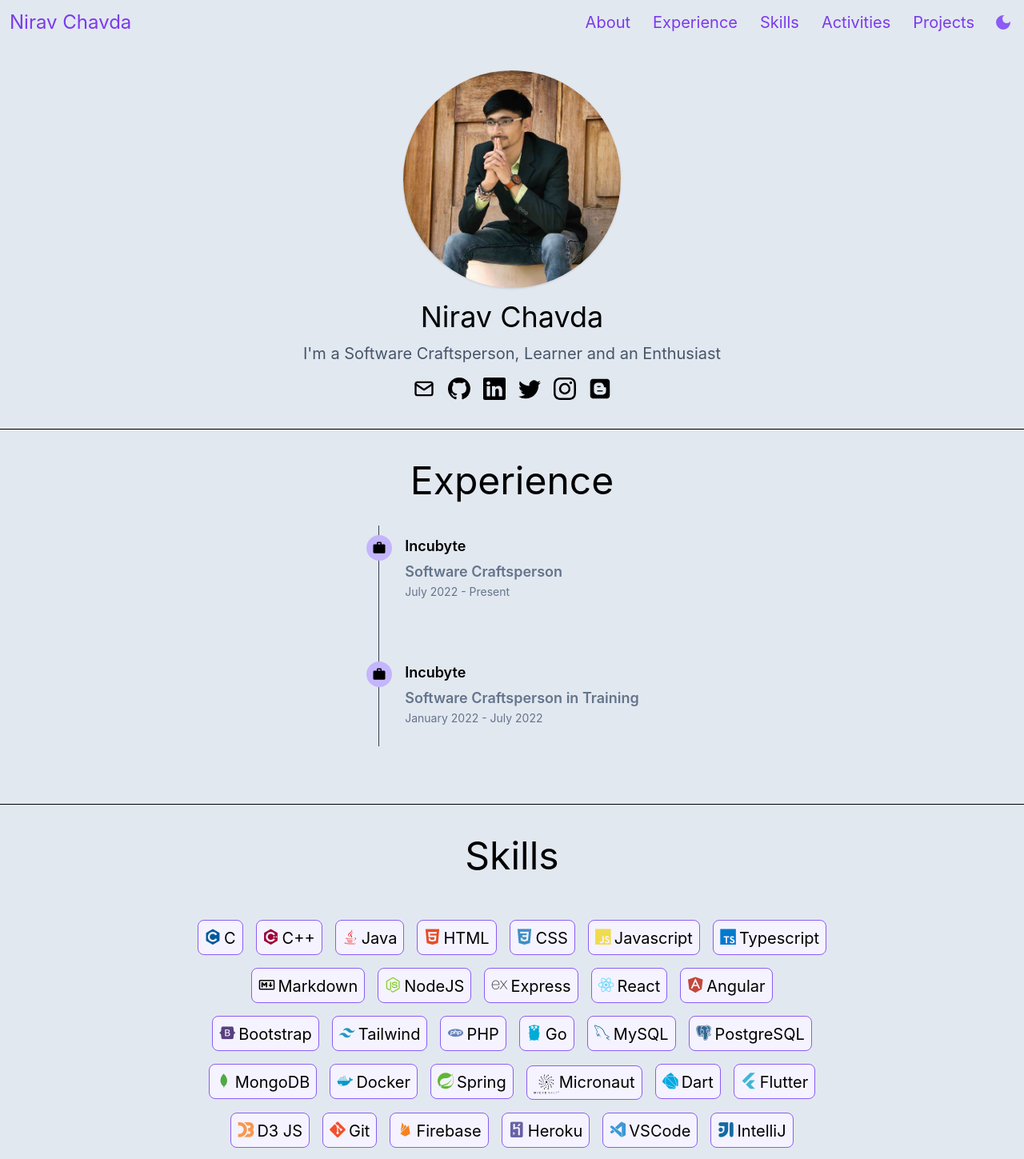
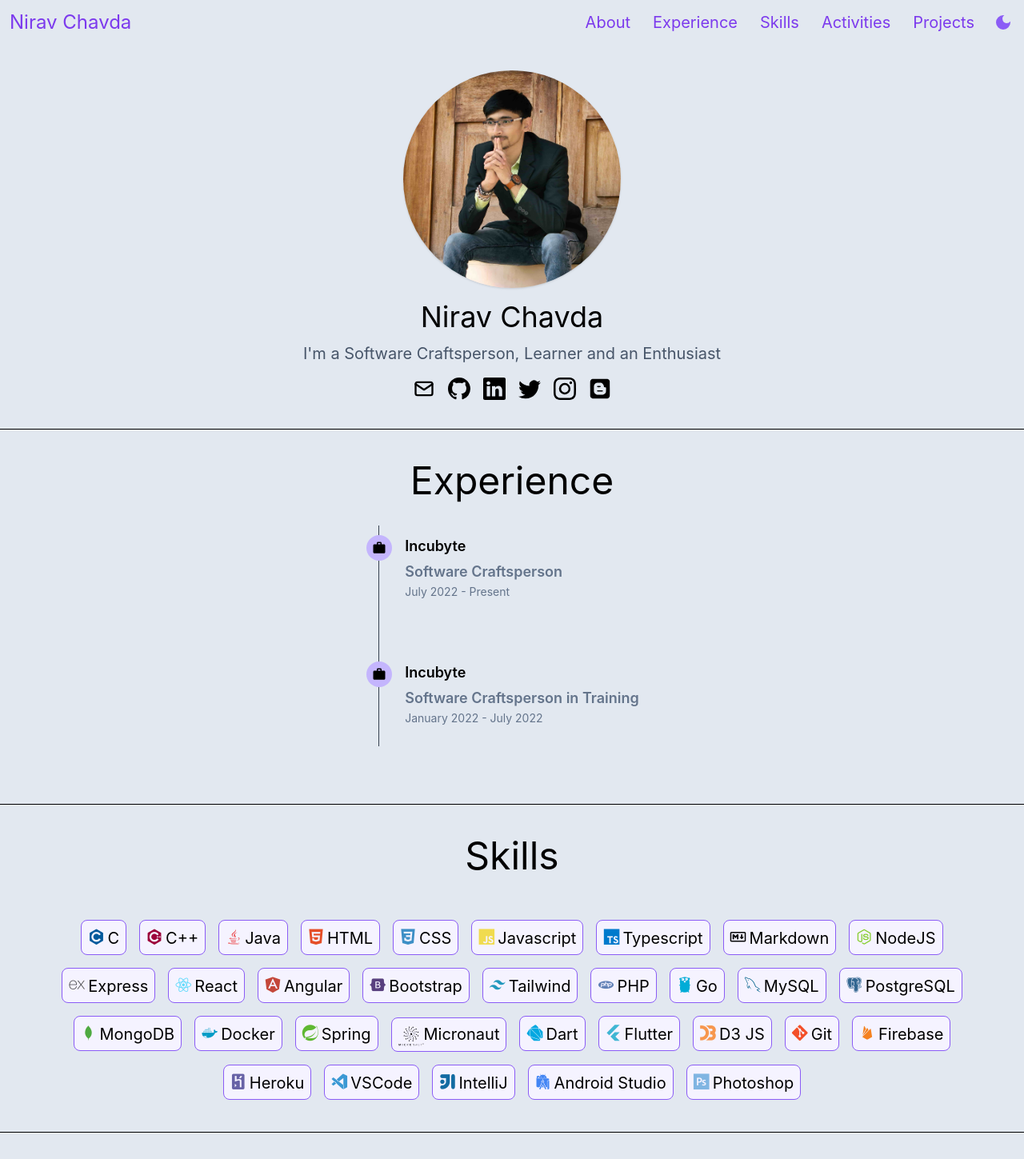
Before and after one commit to niravchavda99/niravchavda99.github.io, a React (Create React App) app: page / in a window 1280 px wide. Shown: the top 1449 px of the page at 80% size. Built offline with nearby package versions, Linux system fonts and the light colour scheme.

Commit message:
FIX: Fix multiple screen issue

```diff
--- a/src/app/search/Search.scss
+++ b/src/app/common/search/Search.scss
@@ -3,7 +3,7 @@
 }
 
 .input {
-  @apply bg-transparent text-center p-2 w-full md:w-1/3 rounded-lg focus:outline-none;
+  @apply bg-transparent text-center p-2 w-full lg:w-1/3 rounded-lg focus:outline-none;
 }
 
 .light {
--- a/src/app/projects/Projects.tsx
+++ b/src/app/projects/Projects.tsx
@@ -3,7 +3,7 @@ import {fetchRepositories} from "../http/GithubGateway";
 import {ChangeEvent, useEffect, useState} from "react";
 import RepositoryDto from "./RepositoryDto";
 import {InfinitySpin} from "react-loader-spinner";
-import Search from "../search/Search";
+import Search from "../common/search/Search";
 import Header from "../header/Header";
 import ThemeProps from "../common/ThemeProps";
 import Repository from "./repository/Repository";
--- a/src/app/projects/repository/Repository.tsx
+++ b/src/app/projects/repository/Repository.tsx
@@ -19,9 +19,9 @@ const Repository = ({repository, theme}: RepositoryProps) => {
               <p className="repository-description">{repository.description}</p>
               <p className="repository-description">
                 {language &&
-                    <div className="repository-language">
+                    <span className="repository-language">
                       {icon} {language}
-                    </div>}
+                    </span>}
               </p>
             </div>
             <a href={repository.htmlUrl} className="code-link" rel={"noreferrer"} target={"_blank"}>
--- a/src/app/skills/Skills.scss
+++ b/src/app/skills/Skills.scss
@@ -7,10 +7,6 @@
 .skills-header {
   @apply text-5xl p-2 pb-6 transition-all;
 }
-
-.skills-container {
-   @apply sm:w-2/3 w-full;
- }
 
 .light {
   #skills {
```
Also changed, not shown: src/app/common/search/Search.tsx (renamed from src/app/search/Search.tsx).
